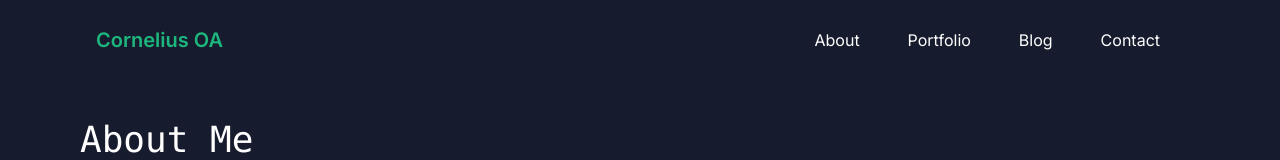
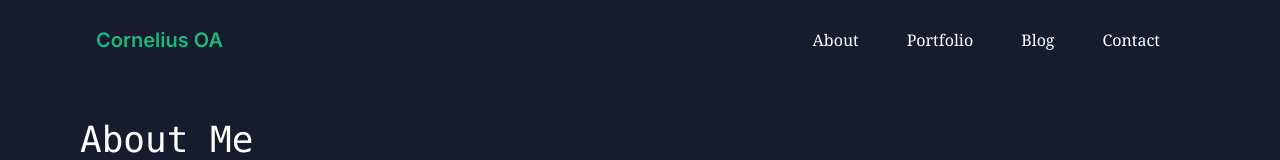
Before and after one commit to thecornisians/portfolio, a Next.js app: page /about in a window 1280 px wide. Shown: the top 160 px of the page. Built offline with nearby package versions, Linux system fonts and the light colour scheme.

Commit message:
fixed navbar for small screens

```diff
--- a/components/Navbar.js
+++ b/components/Navbar.js
@@ -23,7 +23,9 @@
                         <Link href="/" className="flex items-center">
                             <span className="self-center text-xl font-semibold text-[#1DB67D]">Cornelius OA</span>
                         </Link>
-                        <button data-collapse-toggle="navbar-default" type="button" id="display-navigation" className="inline-flex items-center p-2 ml-3 text-sm text-gray-500 rounded-lg md:hidden hover:bg-gray-100 focus:outline-none focus:ring-2 focus:ring-gray-200 dark:text-gray-400 dark:hover:bg-gray-700 dark:focus:ring-gray-600" aria-controls="navbar-default" aria-expanded="false">
+                        <button data-collapse-toggle="navbar-default" type="button" id="display-navigation" className="inline-flex items-center p-2 ml-3 text-sm text-gray-500 rounded-lg md:hidden hover:bg-gray-100 focus:outline-none focus:ring-2 focus:ring-gray-200 dark:text-gray-400 dark:hover:bg-gray-700 dark:focus:ring-gray-600" aria-controls="navbar-default" aria-expanded="false"
+                        onClick={() => setNavbar(!navbar)}
+                        >
                         <span className="sr-only">Open main menu</span>
                         {navbar ? (
                                     <svg
@@ -58,7 +60,7 @@
 
                         <div className={`w-full md:block md:w-auto ${
                             navbar ? "block" : "hidden"}`} id="display-navigation">
-                            <ul className="flex flex-col p-4 mt-4  rounded-lg  md:flex-row md:space-x-8 md:mt-0 md:text-sm md:font-medium">
+                            <ul className="flex flex-col p-4 mt-4 text-center rounded-lg text-lg  md:flex-row md:space-x-8 md:mt-0 md:text-sm md:font-medium font-serif">
                                 <li className="text-white hover:bg-gray-300 dark:hover:bg-[#424242] py-0.5 px-2 rounded text-base">
                                 <Link href="/about">About</Link>
                                 </li>
```
Also changed, not shown: components/Logos.js (+0 -15 lines).
